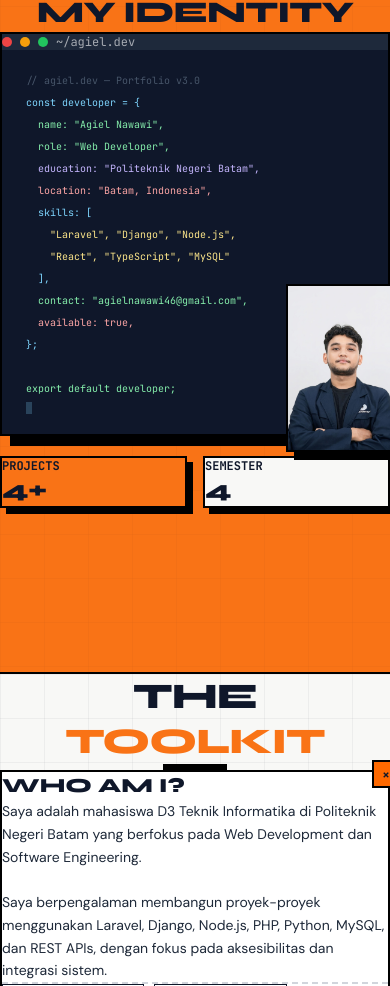
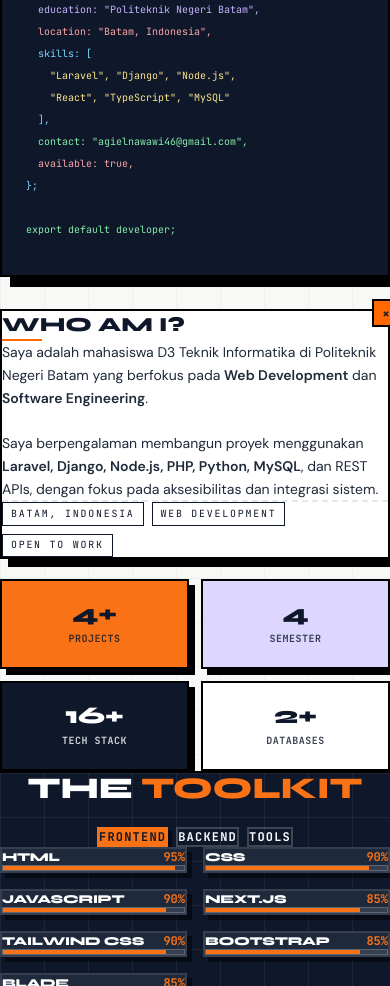
Before and after one commit to agielnawawi46/portofolio-v3, a React (Vite) app: page / in a window 390 px wide. Shown: the part 1014-2000 px from the top of the page. Built offline with nearby package versions, Linux system fonts and the light colour scheme.

Commit message:
feat: merge Identity into About, redesign About+Toolkit section, fix responsive layout

```diff
--- a/src/App.tsx
+++ b/src/App.tsx
@@ -2,7 +2,7 @@ import { useState } from 'react'
 import { AnimatePresence } from 'framer-motion'
 import Navbar from './components/Navbar'
 import HeroSection from './components/HeroSection'
-import IdentitySection from './components/IdentitySection'
+
 import AboutSkillSection from './components/AboutSkillSection'
 import ProjectsSection from './components/ProjectsSection'
 import ExperienceSection from './components/ExperienceSection'
@@ -22,7 +22,7 @@ function App() {
       <Navbar />
       <main>
         <HeroSection />
-        <IdentitySection />
+
         <AboutSkillSection />
         <ProjectsSection />
         <ExperienceSection />
--- a/src/components/AboutSkillSection.tsx
+++ b/src/components/AboutSkillSection.tsx
@@ -1,164 +1,356 @@
-import { useRef } from 'react'
-import { motion, useInView } from 'framer-motion'
+import { useState } from 'react'
+import { motion } from 'framer-motion'
 import { portfolioData } from '../data/portfolioData'
 
-const { skills } = portfolioData
+const { skills, personal } = portfolioData
 
 const categories = ['Frontend', 'Backend', 'Tools']
 
+// --- Terminal Data ---
+const codeLines = [
+  { content: "// agiel.dev — Portfolio v3.0", type: "comment" },
+  { content: "const developer = {", type: "default" },
+  { content: `  name: "${personal.name}",`, type: "green" },
+  { content: `  role: "Web Developer",`, type: "green" },
+  { content: `  education: "Politeknik Negeri Batam",`, type: "purple" },
+  { content: `  location: "${personal.location}",`, type: "orange" },
+  { content: "  skills: [", type: "default" },
+  { content: `    "Laravel", "Django", "Node.js",`, type: "yellow" },
+  { content: `    "React", "TypeScript", "MySQL"`, type: "yellow" },
+  { content: "  ],", type: "default" },
+  { content: `  contact: "${personal.email}",`, type: "green" },
+  { content: "  available: true,", type: "orange" },
+  { content: "};", type: "default" },
+  { content: "", type: "default" },
+  { content: "export default developer;", type: "green" },
+]
+
+const spring  = { type: 'spring' as const, stiffness: 65, damping: 18 }
+const springScale = { type: 'spring' as const, stiffness: 200, damping: 22 }
+const vp = { once: false, amount: 0.1 }
+
+const statItems = [
+  { value: '4+',  label: 'Projects',   bg: '#F97316', tc: '#0F172A' },
+  { value: '4',   label: 'Semester',   bg: '#DDD6FE', tc: '#0F172A' },
+  { value: '16+', label: 'Tech Stack', bg: '#0F172A', tc: '#FFFFFF' },
+  { value: '2+',  label: 'Databases',  bg: '#FFFFFF', tc: '#0F172A' },
+]
+
 export default function AboutSkillSection() {
-  const ref = useRef(null)
-  const inView = useInView(ref, { once: false, margin: '-60px' })
-
-  const springBase  = { type: 'spring' as const, stiffness: 65, damping: 18 }
-  const springScale = { type: 'spring' as const, stiffness: 200, damping: 22 }
+  const [activeCategory, setActiveCategory] = useState('Frontend')
+  const filteredSkills = skills.filter(s => s.category === activeCategory)
 
   return (
     <section
       id="about"
-      ref={ref}
-      /* REVISI 1: Sesuaikan padding vertikal agar posisi terpusat lebih seimbang */
-      className="relative min-h-screen w-full flex flex-col justify-center items-center py-20 md:py-28 px-6 overflow-hidden border-b-2 border-black"
+      className="relative w-full flex flex-col border-b-2 border-black overflow-hidden"
       style={{ background: 'var(--color-canvas)' }}
       aria-label="About and Skills section"
     >
-      <div className="absolute inset-0 grid-bg pointer-events-none opacity-40" />
+      {/* Background grid */}
+      <div className="absolute inset-0 grid-bg pointer-events-none opacity-30" />
 
-      {/* Wrapping Container */}
-      <div className="relative max-w-6xl mx-auto w-full z-10 flex flex-col justify-center">
+      {/* ══════════════════════════════════════════
+          PART 1 — IDENTITY + BIO
+      ══════════════════════════════════════════ */}
+      <div className="relative z-10 min-h-screen flex flex-col justify-center items-center w-full py-20 md:py-28">
+        <div className="w-full max-w-6xl mx-auto px-6 md:px-10">
 
-        {/* Section Header - REVISI 2: Ubah mb-28 menjadi mb-10 md:mb-14 */}
+          {/* Section header — centered */}
           <motion.div
-          initial={{ opacity: 0, x: -40 }}
-          animate={inView ? { opacity: 1, x: 0 } : {}}
-          transition={inView ? { ...springBase } : {}}
+            initial={{ opacity: 0, y: 30 }}
+            whileInView={{ opacity: 1, y: 0 }}
+            viewport={vp}
+            transition={{ ...spring }}
             className="mb-10 md:mb-14 flex flex-col items-center text-center w-full"
           >
             <h2
-            className="text-4xl sm:text-5xl md:text-6xl font-black uppercase tracking-tight leading-tight"
+              className="text-4xl sm:text-5xl md:text-6xl lg:text-7xl font-black uppercase tracking-tight leading-none"
               style={{ fontFamily: 'var(--font-display)' }}
             >
-            THE <span style={{ color: 'var(--color-orange)' }}>TOOLKIT</span>
+              ABOUT <span style={{ color: 'var(--color-orange)' }}>ME</span>
             </h2>
-          <div className="mt-3 h-1.5 w-16 mx-auto bg-black" />
+            <div className="mt-3 h-1.5 w-16 bg-black" />
           </motion.div>
 
-        {/* Bio + Stats Grid - REVISI 3: Memperbesar gap ke gap-8 md:gap-10 dan margin bawah mb-16 md:mb-20 */}
-        <div className="grid grid-cols-1 lg:grid-cols-12 gap-8 md:gap-10 mb-16 md:mb-20 items-stretch">
+          {/* Two-column grid: Terminal | Bio + Stats */}
+          <div className="grid grid-cols-1 lg:grid-cols-2 gap-8 lg:gap-10 items-start">
 
-          {/* Bio Card */}
+            {/* ── LEFT: Terminal ── */}
             <motion.div
-            initial={{ opacity: 0, x: -40 }}
-            animate={inView ? { opacity: 1, x: 0 } : {}}
-            transition={inView ? { ...springBase, delay: 0.1 } : {}}
-            className="lg:col-span-7 flex"
+              initial={{ opacity: 0, x: -50 }}
+              whileInView={{ opacity: 1, x: 0 }}
+              viewport={vp}
+              transition={{ ...spring, delay: 0.1 }}
+              className="relative"
             >
-            <div className="border-2 border-black bg-white p-6 md:p-8 relative shadow-[8px_8px_0px_#000] flex flex-col justify-between w-full">
+              {/* Photo overlay — hidden on mobile, shown on lg+ only */}
+              <motion.div
+                initial={{ opacity: 0, scale: 0.8 }}
+                whileInView={{ opacity: 1, scale: 1 }}
+                viewport={vp}
+                transition={{ ...spring, delay: 0.6 }}
+                className="hidden lg:block absolute -right-6 -bottom-8 z-10"
+              >
                 <div
-                className="absolute -top-3 -right-3 w-7 h-7 flex items-center justify-center font-black text-sm bg-orange-500 border-2 border-black"
+                  className="w-44 border-2 border-black overflow-hidden"
+                  style={{ boxShadow: '8px 8px 0px #000', aspectRatio: '1/1.5' }}
                 >
+                  <img
+                    src="/foto.jpg"
+                    alt="Agiel Nawawi"
+                    className="w-full h-full object-cover object-top"
+                    style={{ background: 'var(--color-lavender)' }}
+                  />
+                </div>
+              </motion.div>
+
+              {/* Terminal window */}
+              <div
+                className="border-2 border-black overflow-hidden w-full"
+                style={{ background: '#0F172A', boxShadow: '10px 10px 0px #000' }}
+              >
+                {/* Title bar */}
+                <div
+                  className="flex items-center gap-2 px-4 py-2.5 border-b-2"
+                  style={{ background: '#1E293B', borderColor: '#0F172A' }}
+                >
+                  <span className="w-2.5 h-2.5 rounded-full" style={{ background: '#EF4444' }} />
+                  <span className="w-2.5 h-2.5 rounded-full" style={{ background: '#F59E0B' }} />
+                  <span className="w-2.5 h-2.5 rounded-full" style={{ background: '#22C55E' }} />
+                  <span className="ml-2 text-xs opacity-60" style={{ fontFamily: 'var(--font-mono)', color: 'white' }}>
+                    ~/agiel.dev
+                  </span>
+                  <span className="ml-auto text-[10px] opacity-40" style={{ fontFamily: 'var(--font-mono)', color: '#7DD3FC' }}>
+                    developer.ts
+                  </span>
+                </div>
+
+                {/* Code content — pb only on lg+ to make room for the photo overlay */}
+                <div className="code-terminal p-4 md:p-5 lg:p-6 lg:pb-48">
+                  <div className="flex flex-col gap-1 md:gap-1.5">
+                    {codeLines.map((line, idx) => (
+                      <motion.div
+                        key={idx}
+                        initial={{ opacity: 0, x: -12 }}
+                        whileInView={{ opacity: 1, x: 0 }}
+                        viewport={vp}
+                        transition={{ ...spring, delay: 0.15 + idx * 0.07 }}
+                        className={`font-mono text-[10px] sm:text-xs md:text-sm whitespace-pre ct-${line.type}`}
+                      >
+                        {line.content || '\u00A0'}
+                      </motion.div>
+                    ))}
+                    <motion.span
+                      animate={{ opacity: [1, 0, 1] }}
+                      transition={{ repeat: Infinity, duration: 1.2, ease: 'easeInOut' }}
+                      className="inline-block w-1.5 h-3 md:h-4 align-middle mt-1"
+                      style={{ background: '#7DD3FC' }}
+                    />
+                  </div>
+                </div>
+              </div>
+            </motion.div>
+
+            {/* ── RIGHT: Bio Card + Stats ── */}
+            <div className="flex flex-col gap-5">
+
+              {/* Bio card */}
+              <motion.div
+                initial={{ opacity: 0, x: 50 }}
+                whileInView={{ opacity: 1, x: 0 }}
+                viewport={vp}
+                transition={{ ...spring, delay: 0.2 }}
+              >
+                <div
+                  className="border-2 border-black bg-white p-6 md:p-8 relative"
+                  style={{ boxShadow: '8px 8px 0px #000' }}
+                >
+                  {/* Corner accent */}
+                  <div className="absolute -top-3 -right-3 w-7 h-7 flex items-center justify-center font-black text-sm bg-orange-500 border-2 border-black">
                     ×
                   </div>
-              <div>
-                <h3 className="text-xl md:text-2xl font-black uppercase mb-4" style={{ fontFamily: 'var(--font-display)' }}>
+
+                  <h3
+                    className="text-xl md:text-2xl font-black uppercase mb-1"
+                    style={{ fontFamily: 'var(--font-display)' }}
+                  >
                     WHO AM I?
                   </h3>
-                <p className="text-sm md:text-base leading-relaxed text-gray-800 mb-6" style={{ fontFamily: 'var(--font-body)' }}>
-                  Saya adalah mahasiswa D3 Teknik Informatika di Politeknik Negeri Batam yang berfokus pada Web Development dan Software Engineering.
+                  <div className="h-0.5 w-10 bg-orange-500 mb-4" />
+                  <p
+                    className="text-sm md:text-base leading-relaxed text-gray-800 mb-5"
+                    style={{ fontFamily: 'var(--font-body)' }}
+                  >
+                    Saya adalah mahasiswa D3 Teknik Informatika di Politeknik Negeri Batam yang berfokus pada <strong>Web Development</strong> dan <strong>Software Engineering</strong>.
                     <br /><br />
-                  Saya berpengalaman membangun proyek-proyek menggunakan Laravel, Django, Node.js, PHP, Python, MySQL, dan REST APIs, dengan fokus pada aksesibilitas dan integrasi sistem.
+                    Saya berpengalaman membangun proyek menggunakan <strong>Laravel, Django, Node.js, PHP, Python, MySQL</strong>, dan REST APIs, dengan fokus pada aksesibilitas dan integrasi sistem.
                   </p>
-              </div>
-
-              <div className="pt-4 border-t-2 border-dashed border-gray-300 flex flex-wrap gap-2.5">
-                {['Batam, Indonesia', 'Web Development', 'Software Engineering'].map(tag => (
-                  <span key={tag} className="section-badge text-xs md:text-sm py-1 px-3" style={{ fontFamily: 'var(--font-mono)' }}>{tag}</span>
+                  <div className="pt-4 border-t-2 border-dashed border-gray-200 flex flex-wrap gap-2">
+                    {['Batam, Indonesia', 'Web Development', 'Open to Work'].map(tag => (
+                      <span
+                        key={tag}
+                        className="section-badge text-xs py-1 px-3"
+                        style={{ fontFamily: 'var(--font-mono)' }}
+                      >
+                        {tag}
+                      </span>
                     ))}
                   </div>
                 </div>
               </motion.div>
 
-          {/* Stats Cards - REVISI 4: Memperbesar gap internal ke gap-5 md:gap-6 */}
-          <motion.div
-            initial={{ opacity: 0, x: 40 }}
-            animate={inView ? { opacity: 1, x: 0 } : {}}
-            transition={inView ? { ...springBase, delay: 0.15 } : {}}
-            className="lg:col-span-5 grid grid-cols-2 gap-5 md:gap-6"
-          >
-            {[
-              { value: '4+', label: 'Projects', color: '#DDD6FE' },
-              { value: '4', label: 'Semester', color: '#F97316' },
-              { value: '16', label: 'Tech Stack', color: '#0F172A', tc: '#FFF' },
-              { value: '2+', label: 'Databases', color: '#DDD6FE' },
-            ].map((s, i) => (
+              {/* Stats Grid — 2 cols on mobile, 4 on sm+ */}
+              <div className="grid grid-cols-2 sm:grid-cols-4 gap-3 md:gap-4">
+                {statItems.map((s, i) => (
                   <motion.div
                     key={s.label}
-                initial={{ opacity: 0, scale: 0.92 }}
-                animate={inView ? { opacity: 1, scale: 1 } : {}}
-                transition={inView ? { ...springScale, delay: 0.2 + i * 0.07 } : {}}
-                className="border-2 border-black p-5 md:p-6 flex flex-col justify-center items-start gap-1 shadow-[8px_8px_0px_#000] min-h-[130px]"
-                style={{ background: s.color }}
+                    initial={{ opacity: 0, y: 20, scale: 0.9 }}
+                    whileInView={{ opacity: 1, y: 0, scale: 1 }}
+                    viewport={vp}
+                    transition={{ ...springScale, delay: 0.3 + i * 0.08 }}
+                    className="border-2 border-black p-4 flex flex-col justify-center items-center gap-1 min-h-[90px]"
+                    style={{ background: s.bg, boxShadow: '6px 6px 0px #000' }}
                   >
-                <span className="text-3xl md:text-5xl font-black leading-none mb-1" style={{ fontFamily: 'var(--font-display)', color: s.tc || '#0F172A' }}>
+                    <span
+                      className="text-2xl md:text-3xl font-black leading-none"
+                      style={{ fontFamily: 'var(--font-display)', color: s.tc }}
+                    >
                       {s.value}
                     </span>
-                <span className="text-xs md:text-sm font-bold tracking-wider uppercase" style={{ fontFamily: 'var(--font-mono)', color: s.tc || '#0F172A', opacity: 0.8 }}>
+                    <span
+                      className="text-[10px] md:text-xs font-bold tracking-wider uppercase text-center"
+                      style={{ fontFamily: 'var(--font-mono)', color: s.tc, opacity: 0.8 }}
+                    >
                       {s.label}
                     </span>
                   </motion.div>
                 ))}
-          </motion.div>
               </div>
 
-        {/* Skills Section - REVISI 5: Atur jarak kategori (space-y-8 md:space-y-10) */}
-        <div className="space-y-8 md:space-y-10">
-          {categories.map((cat, catIdx) => {
-            const catSkills = skills.filter(s => s.category === cat)
-            return (
+            </div>{/* end RIGHT */}
+          </div>{/* end two-column grid */}
+        </div>{/* end max-w-6xl */}
+      </div>{/* end PART 1 */}
+
+      {/* ══════════════════════════════════════════
+          PART 2 — TOOLKIT (dark panel)
+      ══════════════════════════════════════════ */}
+      <div
+        className="relative z-10 w-full border-t-2 border-black"
+        style={{ background: 'var(--color-charcoal)' }}
+      >
+        <div className="absolute inset-0 pointer-events-none" style={{
+          backgroundImage: 'linear-gradient(rgba(226,232,240,0.07) 1px, transparent 1px), linear-gradient(90deg, rgba(226,232,240,0.07) 1px, transparent 1px)',
+          backgroundSize: '44px 44px',
+        }} />
+
+        <div className="relative flex flex-col justify-center items-center w-full py-20 md:py-28">
+          <div className="w-full max-w-6xl mx-auto px-6 md:px-10">
+
+            {/* Title + Filter Tabs — centered stack */}
             <motion.div
+              initial={{ opacity: 0, y: 30 }}
+              whileInView={{ opacity: 1, y: 0 }}
+              viewport={vp}
+              transition={{ ...spring }}
+              className="flex flex-col items-center text-center gap-6 mb-12 md:mb-16"
+            >
+              <h3
+                className="text-3xl sm:text-4xl md:text-5xl font-black uppercase leading-none text-white"
+                style={{ fontFamily: 'var(--font-display)' }}
+              >
+                THE <span style={{ color: 'var(--color-orange)' }}>TOOLKIT</span>
+              </h3>
+
+              {/* Category Tabs */}
+              <div className="flex gap-2 flex-wrap justify-center">
+                {categories.map(cat => (
+                  <button
                     key={cat}
+                    onClick={() => setActiveCategory(cat)}
+                    className="px-4 py-2 text-xs font-bold uppercase tracking-widest border-2 transition-all duration-200"
+                    style={{
+                      fontFamily:  'var(--font-mono)',
+                      background:  activeCategory === cat ? 'var(--color-orange)' : 'transparent',
+                      color:       activeCategory === cat ? 'var(--color-charcoal)' : 'white',
+                      borderColor: activeCategory === cat ? 'var(--color-orange)' : 'rgba(255,255,255,0.2)',
+                      boxShadow:   activeCategory === cat ? '4px 4px 0px rgba(0,0,0,0.5)' : 'none',
+                    }}
+                  >
+                    {cat}
+                  </button>
+                ))}
+              </div>
+            </motion.div>
+
+            {/* Skill Cards */}
+            <motion.div
+              key={activeCategory}
+              initial={{ opacity: 0, y: 20 }}
+              animate={{ opacity: 1, y: 0 }}
+              transition={{ duration: 0.35, ease: [0.4, 0, 0.2, 1] }}
+              className="grid grid-cols-2 sm:grid-cols-3 md:grid-cols-4 lg:grid-cols-5 gap-4"
+            >
+              {filteredSkills.map((skill, si) => (
+                <motion.div
+                  key={skill.name}
                   initial={{ opacity: 0, y: 16 }}
-                animate={inView ? { opacity: 1, y: 0 } : {}}
-                transition={inView ? { ...springBase, delay: 0.2 + catIdx * 0.1 } : {}}
+                  whileInView={{ opacity: 1, y: 0 }}
+                  viewport={vp}
+                  transition={{ ...spring, delay: si * 0.05 }}
+                  className="group border-2 p-4 relative overflow-hidden cursor-default"
+                  style={{
+                    background:  '#1E293B',
+                    borderColor: 'rgba(255,255,255,0.1)',
+                    boxShadow:   '5px 5px 0px rgba(0,0,0,0.5)',
+                  }}
                 >
-                {/* Category label */}
-                <div className="mb-4">
-                  <span className="bg-black text-white px-4 py-1.5 font-bold text-xs md:text-sm uppercase tracking-wider inline-block">
-                    {cat}
+                  {/* Hover orange fill */}
+                  <div
+                    className="absolute inset-0 opacity-0 group-hover:opacity-100 transition-opacity duration-300"
+                    style={{ background: 'var(--color-orange)', zIndex: 0 }}
+                  />
+
+                  <div className="relative z-10">
+                    <div className="flex justify-between items-start mb-3">
+                      <span
+                        className="text-xs md:text-sm font-black uppercase tracking-tight group-hover:text-black transition-colors duration-200"
+                        style={{ fontFamily: 'var(--font-display)', color: 'white' }}
+                      >
+                        {skill.name}
+                      </span>
+                      <span
+                        className="text-xs font-bold group-hover:text-black transition-colors duration-200"
+                        style={{ fontFamily: 'var(--font-mono)', color: 'var(--color-orange)' }}
+                      >
+                        {skill.level}%
                       </span>
                     </div>
 
-                {/* Skill cards grid - REVISI 6: Penyesuaian grid (grid-cols-2 sm:grid-cols-3 md:grid-cols-4 lg:grid-cols-5) & gap-5 */}
-                <div className="grid grid-cols-2 sm:grid-cols-3 md:grid-cols-4 lg:grid-cols-5 gap-4 md:gap-5">
-                  {catSkills.map((skill, si) => (
-                    <motion.div
-                      key={skill.name}
-                      initial={{ opacity: 0, x: -10 }}
-                      animate={inView ? { opacity: 1, x: 0 } : {}}
-                      transition={inView ? { ...springBase, delay: 0.3 + catIdx * 0.07 + si * 0.04 } : {}}
-                      className="border-2 border-black bg-white p-4 shadow-[5px_5px_0px_#000]"
+                    {/* Progress bar */}
+                    <div
+                      className="w-full h-1.5 border border-white/20 group-hover:border-black/30 transition-colors duration-200"
+                      style={{ background: 'rgba(255,255,255,0.1)' }}
                     >
-                      <div className="flex justify-between items-center font-bold text-xs md:text-sm mb-2.5">
-                        <span className="uppercase tracking-tight truncate pr-1" style={{ fontFamily: 'var(--font-display)' }}>{skill.name}</span>
-                        <span style={{ fontFamily: 'var(--font-mono)', color: 'var(--color-orange)' }}>{skill.level}%</span>
-                      </div>
-                      <div className="w-full bg-gray-200 h-2 border border-black">
                       <motion.div
                         initial={{ width: 0 }}
-                          animate={inView ? { width: `${skill.level}%` } : {}}
-                          transition={{ delay: 0.4 + catIdx * 0.07 + si * 0.04, duration: 0.7, ease: [0.4, 0, 0.2, 1] }}
-                          className="bg-orange-500 h-full border-r border-black"
+                        whileInView={{ width: `${skill.level}%` }}
+                        viewport={vp}
+                        transition={{ delay: 0.1 + si * 0.04, duration: 0.8, ease: [0.4, 0, 0.2, 1] }}
+                        className="h-full group-hover:bg-black transition-colors duration-200"
+                        style={{ background: 'var(--color-orange)' }}
                       />
+                    </div>
                   </div>
                 </motion.div>
               ))}
-                </div>
             </motion.div>
-            )
-          })}
-        </div>
 
-      </div>
+          </div>{/* end max-w-6xl */}
+        </div>{/* end centering wrapper */}
+      </div>{/* end PART 2 */}
+
     </section>
   )
 }
--- a/src/components/Navbar.tsx
+++ b/src/components/Navbar.tsx
@@ -4,7 +4,6 @@ import { Menu, X } from 'lucide-react'
 
 const navLinks = [
   { href: '#hero', label: 'HOME' },
-  { href: '#identity', label: 'IDENTITY' },
   { href: '#about', label: 'ABOUT' },
   { href: '#projects', label: 'PROJECTS' },
   { href: '#experience', label: 'EXPERIENCE' },
```
Also changed, not shown: src/components/ProjectsSection.tsx (+4 -4 lines). Lines whose indentation alone changed are shown as unchanged.
